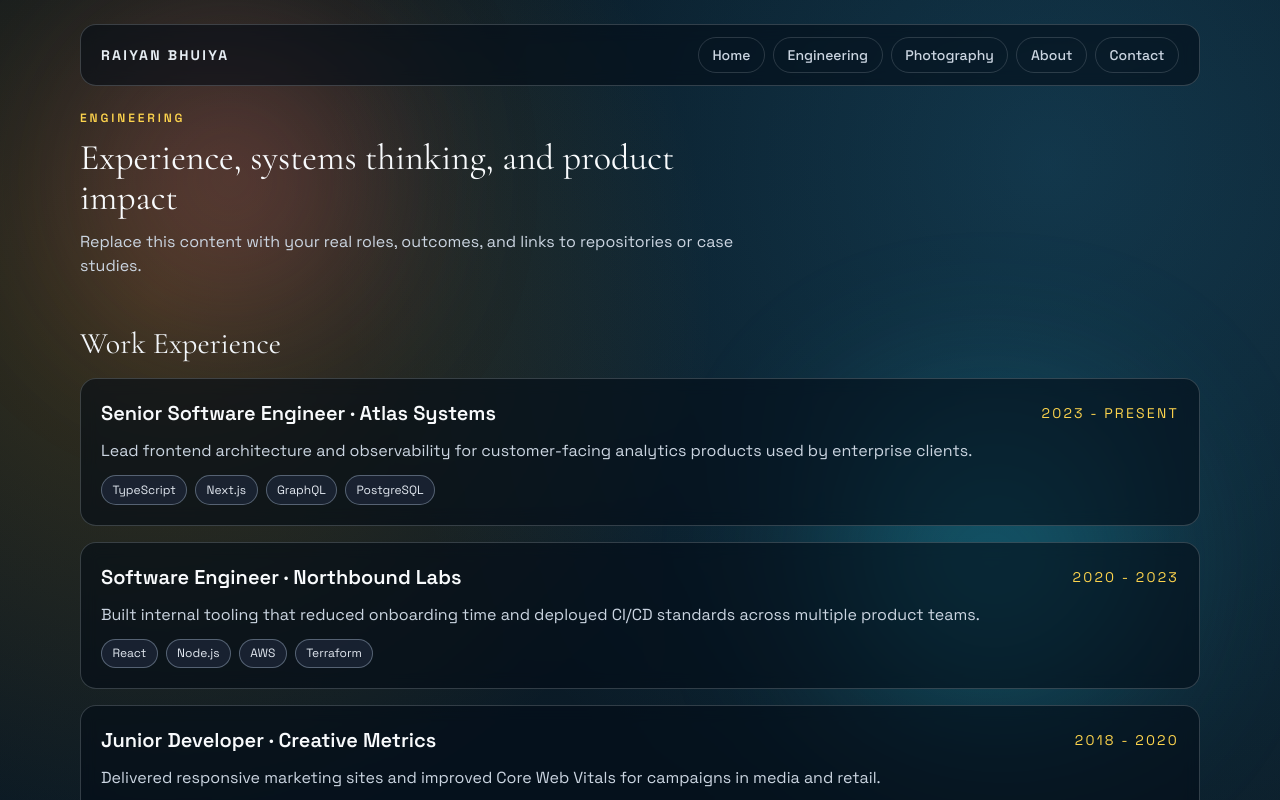
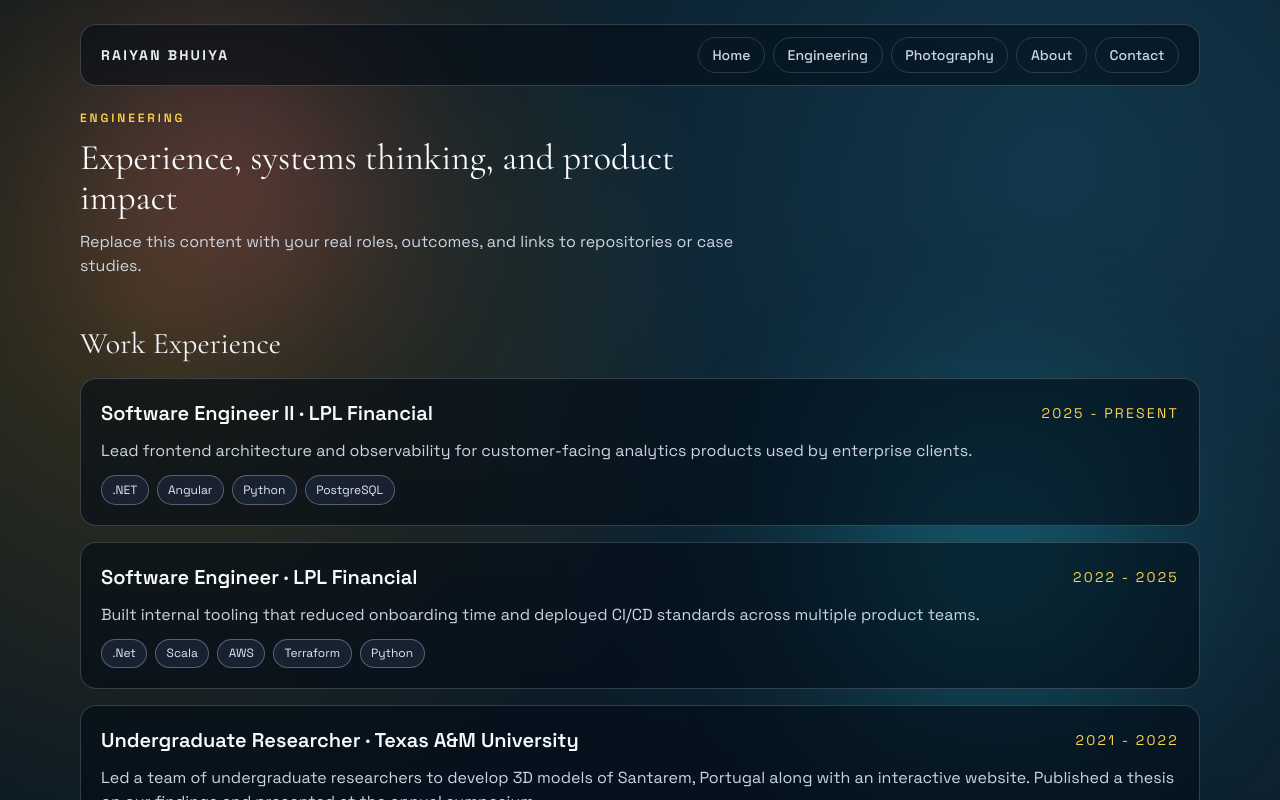
Before and after one commit to rynbhuiya/portfolio-website-v1, a Next.js app: page /engineering in a window 1280 px wide. Shown: the top 800 px of the page. Built offline with nearby package versions, Linux system fonts and the light colour scheme.

Commit message:
update main and content

```diff
--- a/src/app/page.tsx
+++ b/src/app/page.tsx
@@ -27,7 +27,7 @@ export default function Home() {
         <aside className="glass-panel space-y-5 p-6">
           <p className="text-sm uppercase tracking-[0.18em] text-amber-300">Quick Snapshot</p>
           <ul className="space-y-3 text-slate-200">
-            <li>7+ years building production web products.</li>
+            <li>3+ years of building front to back products.</li>
             <li>Focused on product performance and reliability.</li>
             <li>Street, travel, and portrait photography.</li>
           </ul>
--- a/src/data/siteContent.ts
+++ b/src/data/siteContent.ts
@@ -31,28 +31,28 @@ export type AlbumItem = {
 
 export const experiences: ExperienceItem[] = [
   {
-    role: "Senior Software Engineer",
-    company: "Atlas Systems",
-    period: "2023 - Present",
+    role: "Software Engineer II",
+    company: "LPL Financial",
+    period: "2025 - Present",
     summary:
       "Lead frontend architecture and observability for customer-facing analytics products used by enterprise clients.",
-    stack: ["TypeScript", "Next.js", "GraphQL", "PostgreSQL"],
+    stack: [".NET", "Angular", "Python", "PostgreSQL"],
   },
   {
     role: "Software Engineer",
-    company: "Northbound Labs",
-    period: "2020 - 2023",
+    company: "LPL Financial",
+    period: "2022 - 2025",
     summary:
       "Built internal tooling that reduced onboarding time and deployed CI/CD standards across multiple product teams.",
-    stack: ["React", "Node.js", "AWS", "Terraform"],
+    stack: [".Net", "Scala", "AWS", "Terraform", "Python"],
   },
   {
-    role: "Junior Developer",
-    company: "Creative Metrics",
-    period: "2018 - 2020",
+    role: "Undergraduate Researcher",
+    company: "Texas A&M University",
+    period: "2021 - 2022",
     summary:
-      "Delivered responsive marketing sites and improved Core Web Vitals for campaigns in media and retail.",
-    stack: ["JavaScript", "SCSS", "Express", "MongoDB"],
+      "Led a team of undergraduate researchers to develop 3D models of Santarem, Portugal along with an interactive website. Published a thesis on our findings and presented at the annual symposium.",
+    stack: ["Blender", "React", "Three.js"],
   },
 ];
 
```
